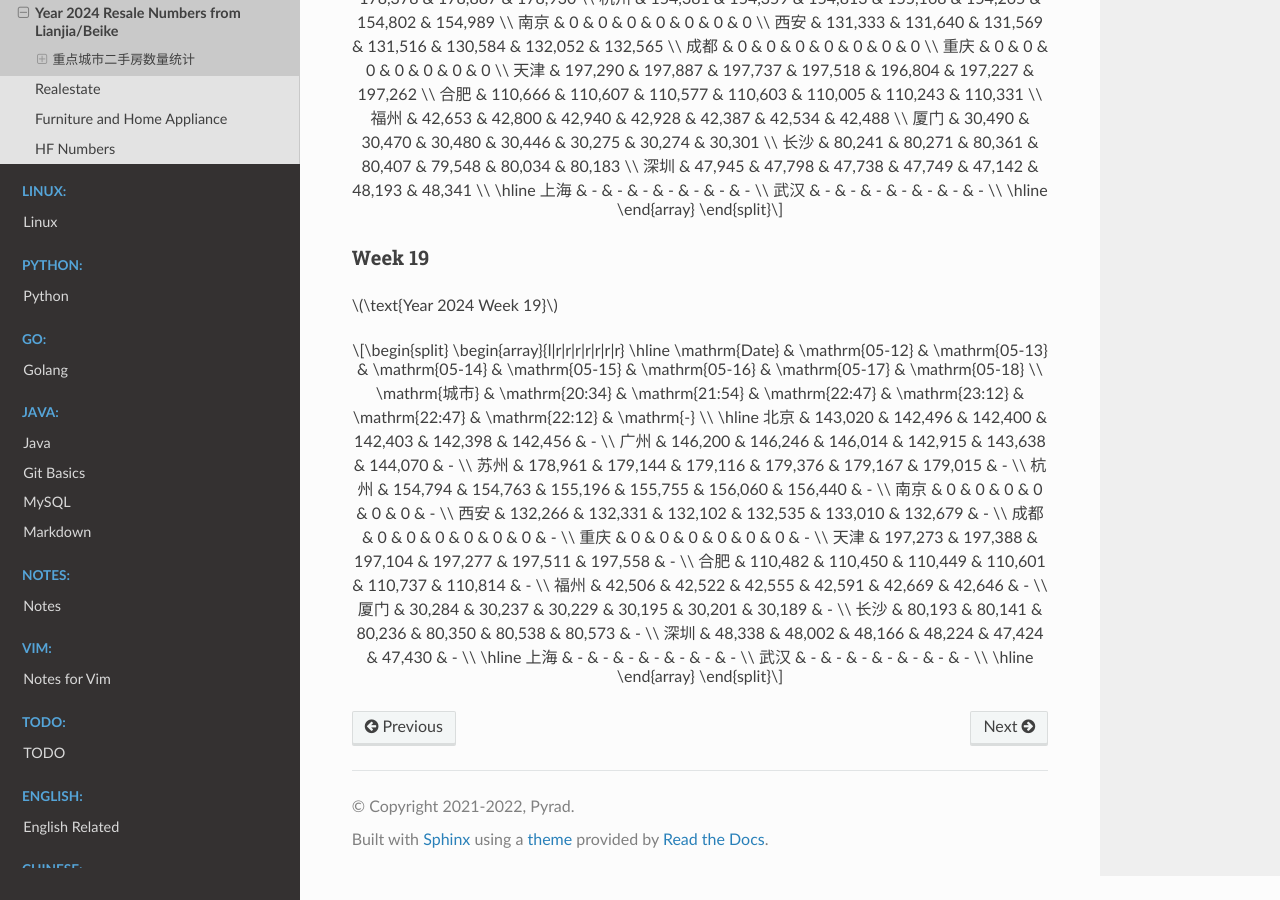
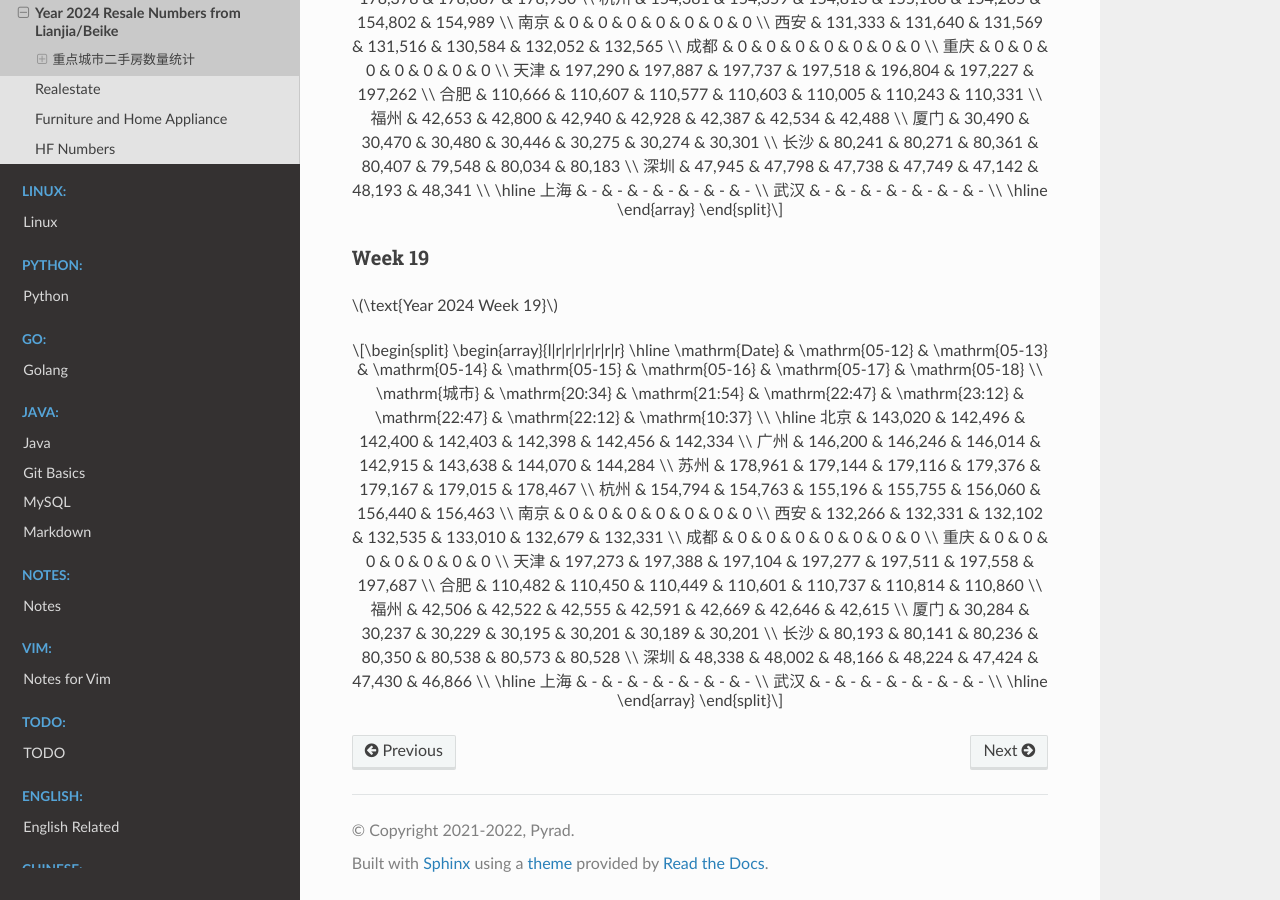
Before and after one commit to Pyrad/pyradnotes, a Sphinx documentation site: the page built from source/RealEstate/resalenumbers2024.md, in a window 1280 px wide and 900 px high, scrolled down 9458 px. Built offline with Sphinx 7.4.7 and the Read the Docs theme 2.0.0, drawn with Linux system fonts in a browser that asks for light colours; a script that is not in the unit is left out.

Commit message:
Realestate Update resale numbers 2024-05-18 10:37

```diff
--- a/source/RealEstate/resalenumbers2024.md
+++ b/source/RealEstate/resalenumbers2024.md
@@ -619,22 +619,22 @@
 \begin{array}{l|r|r|r|r|r|r|r}
 \hline
 \mathrm{Date} & \mathrm{05-12} & \mathrm{05-13} & \mathrm{05-14} & \mathrm{05-15} & \mathrm{05-16} & \mathrm{05-17} & \mathrm{05-18} \\
-\mathrm{城市} & \mathrm{20:34} & \mathrm{21:54} & \mathrm{22:47} & \mathrm{23:12} & \mathrm{22:47} & \mathrm{22:12} & \mathrm{-} \\
+\mathrm{城市} & \mathrm{20:34} & \mathrm{21:54} & \mathrm{22:47} & \mathrm{23:12} & \mathrm{22:47} & \mathrm{22:12} & \mathrm{10:37} \\
 \hline
-北京 & 143,020 & 142,496 & 142,400 & 142,403 & 142,398 & 142,456 & - \\
-广州 & 146,200 & 146,246 & 146,014 & 142,915 & 143,638 & 144,070 & - \\
-苏州 & 178,961 & 179,144 & 179,116 & 179,376 & 179,167 & 179,015 & - \\
-杭州 & 154,794 & 154,763 & 155,196 & 155,755 & 156,060 & 156,440 & - \\
-南京 & 0 & 0 & 0 & 0 & 0 & 0 & - \\
-西安 & 132,266 & 132,331 & 132,102 & 132,535 & 133,010 & 132,679 & - \\
-成都 & 0 & 0 & 0 & 0 & 0 & 0 & - \\
-重庆 & 0 & 0 & 0 & 0 & 0 & 0 & - \\
-天津 & 197,273 & 197,388 & 197,104 & 197,277 & 197,511 & 197,558 & - \\
-合肥 & 110,482 & 110,450 & 110,449 & 110,601 & 110,737 & 110,814 & - \\
-福州 & 42,506 & 42,522 & 42,555 & 42,591 & 42,669 & 42,646 & - \\
-厦门 & 30,284 & 30,237 & 30,229 & 30,195 & 30,201 & 30,189 & - \\
-长沙 & 80,193 & 80,141 & 80,236 & 80,350 & 80,538 & 80,573 & - \\
-深圳 & 48,338 & 48,002 & 48,166 & 48,224 & 47,424 & 47,430 & - \\
+北京 & 143,020 & 142,496 & 142,400 & 142,403 & 142,398 & 142,456 & 142,334 \\
+广州 & 146,200 & 146,246 & 146,014 & 142,915 & 143,638 & 144,070 & 144,284 \\
+苏州 & 178,961 & 179,144 & 179,116 & 179,376 & 179,167 & 179,015 & 178,467 \\
+杭州 & 154,794 & 154,763 & 155,196 & 155,755 & 156,060 & 156,440 & 156,463 \\
+南京 & 0 & 0 & 0 & 0 & 0 & 0 & 0 \\
+西安 & 132,266 & 132,331 & 132,102 & 132,535 & 133,010 & 132,679 & 132,331 \\
+成都 & 0 & 0 & 0 & 0 & 0 & 0 & 0 \\
+重庆 & 0 & 0 & 0 & 0 & 0 & 0 & 0 \\
+天津 & 197,273 & 197,388 & 197,104 & 197,277 & 197,511 & 197,558 & 197,687 \\
+合肥 & 110,482 & 110,450 & 110,449 & 110,601 & 110,737 & 110,814 & 110,860 \\
+福州 & 42,506 & 42,522 & 42,555 & 42,591 & 42,669 & 42,646 & 42,615 \\
+厦门 & 30,284 & 30,237 & 30,229 & 30,195 & 30,201 & 30,189 & 30,201 \\
+长沙 & 80,193 & 80,141 & 80,236 & 80,350 & 80,538 & 80,573 & 80,528 \\
+深圳 & 48,338 & 48,002 & 48,166 & 48,224 & 47,424 & 47,430 & 46,866 \\
 \hline
 上海 & - & - & - & - & - & - & - \\
 武汉 & - & - & - & - & - & - & - \\
```
Also changed, not shown: 1 other file.
